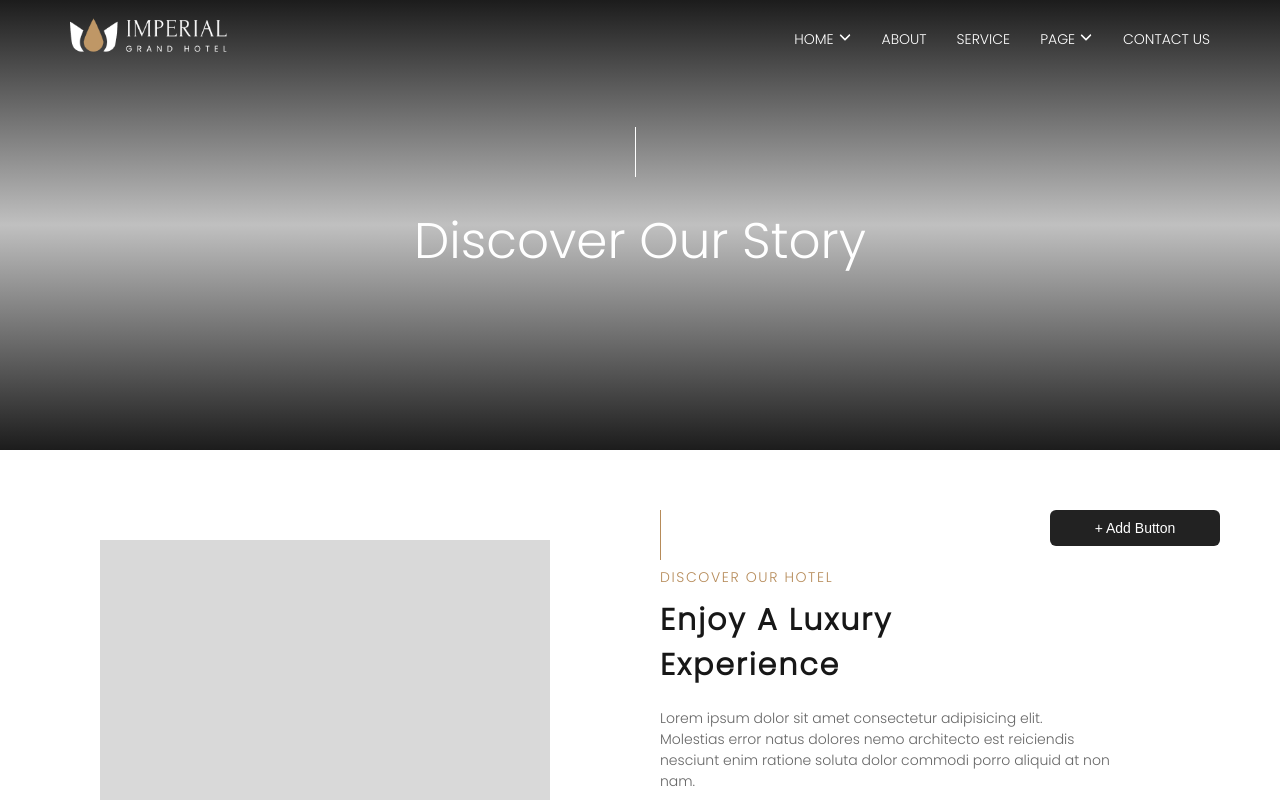
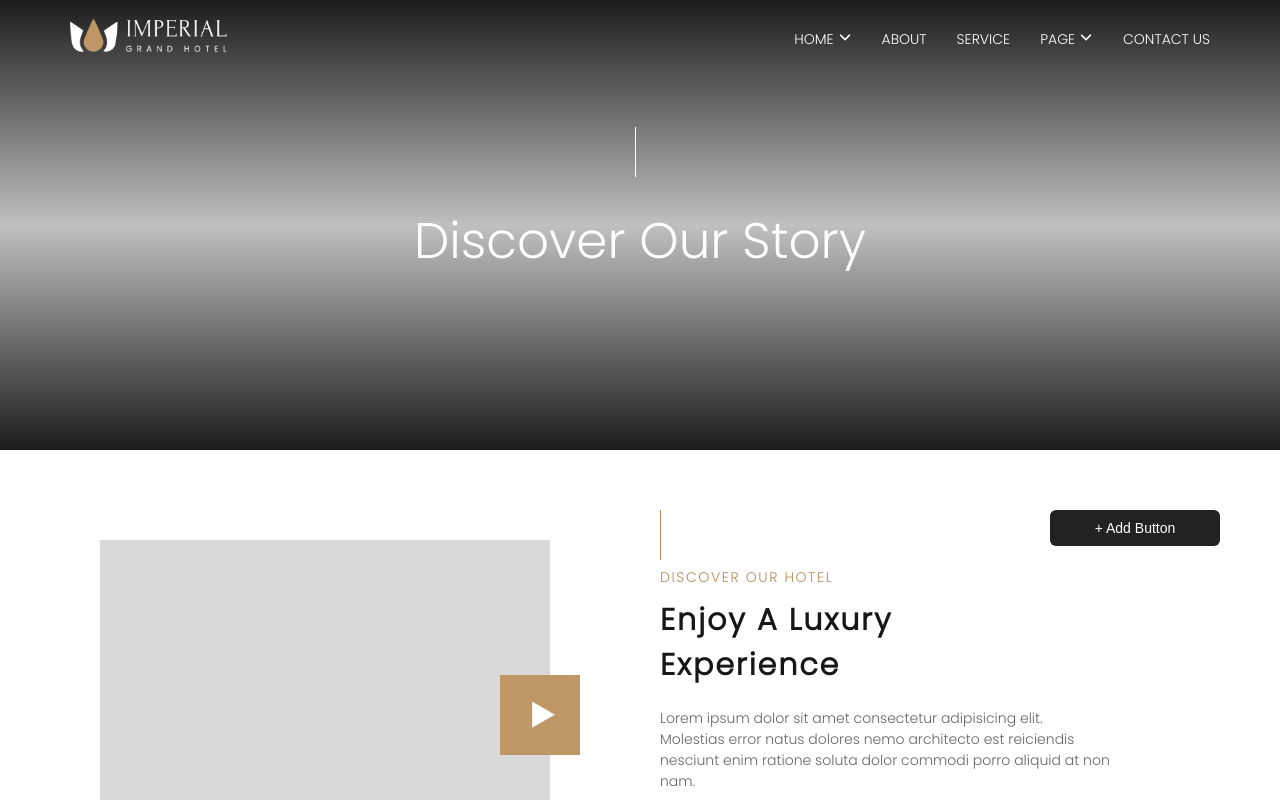
Before and after one commit to junedmd/Hotel, a React (Vite) app in the folder client/: page / in a window 1280 px wide. Shown: the top 800 px of the page. Built offline with nearby package versions, Linux system fonts and the light colour scheme.

Commit message:
add name in the bar

```diff
--- a/client/index.html
+++ b/client/index.html
@@ -2,11 +2,11 @@
 <html lang="en">
   <head>
     <meta charset="UTF-8" />
-    <link rel="icon" type="image/svg+xml" href="/vite.svg" />
+    <!-- <link rel="icon" type="image/svg+xml" href="/vite.svg" /> -->
     <meta name="viewport" content="width=device-width, initial-scale=1.0" />
     <link href="https://fonts.googleapis.com/css2?family=Poppins:wght@300&display=swap" rel="stylesheet">
 
-    <title>Vite + React</title>
+    <title>Hotel Website</title>
   </head>
   <body>
     <div id="root"></div>
--- a/client/src/Components/Hotel/Hotel.jsx
+++ b/client/src/Components/Hotel/Hotel.jsx
@@ -1,7 +1,7 @@
 import React, { useState } from 'react';
 import "./Hotel.css";
 import Dummy from '../../Pages/Dummy/Dummy';
-// import btn from "./images/Btn-logo.png";
+import btn from "./images/Btn-logo.png";
 import img1 from "./images/Item1.png";
 import img2 from "./images/Item2.png";
 import img3 from "./images/Item3.png";
@@ -14,7 +14,7 @@ function Hotel() {
             <Dummy/>
             <div className="hotel-info">
                 <div className="right-section">
-                    {/* <img src={btn} alt="Play" className="play-btn" /> */}
+                    <img src={btn} alt="Play" className="play-btn" />
                 </div>
 
                 <div className="left-section">
```
